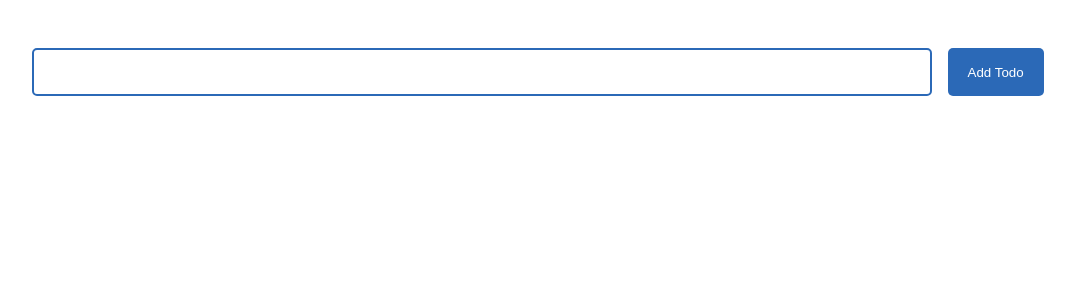
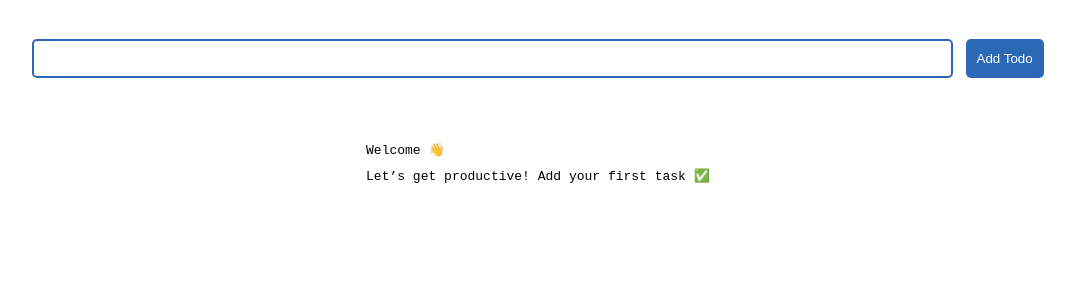
Before and after one commit to vmanidev/react-hooks, a React (Vite) app in the folder react-todo/: page / in a window 1280 px wide. Shown: the top 300 px of the page, without its empty margins (102-1177 px from the left). Built offline with nearby package versions, Linux system fonts and the light colour scheme.

Commit message:
feat: implement welcome ui

```diff
--- a/react-todo/src/App.jsx
+++ b/react-todo/src/App.jsx
@@ -1,16 +1,26 @@
 import React, { useState } from "react";
 import TodoList from "./components/TodoList";
 import AddTodo from "./components/AddTodo";
+import Welcome from "./components/Welcome";
 
 export default function App() {
   const [todos, setTodos] = useState([]); // state that manages todos data
 
+  const renderApp = () => {
+    if (todos.length < 1) {
+      return <Welcome />;
+    } else {
+      return (
+        <ul>
+          <TodoList todos={todos} setTodos={setTodos} />
+        </ul>
+      );
+    }
+  };
   return (
     <div id="main">
       <AddTodo setTodos={setTodos} />
-      <ul>
-        {todos.length > 0 && <TodoList todos={todos} setTodos={setTodos} />}
-      </ul>
+      {renderApp()}
     </div>
   );
 }
--- /dev/null
+++ b/react-todo/src/components/Welcome.jsx
@@ -0,0 +1,11 @@
+import React from "react";
+
+export default function Welcome() {
+  return (
+    <div className="welcome-message">
+      Welcome 👋
+      <br />
+      Let’s get productive! Add your first task ✅
+    </div>
+  );
+}
--- a/react-todo/src/style.css
+++ b/react-todo/src/style.css
@@ -1,6 +1,6 @@
 body {
   box-sizing: border-box;
-  font-family: sans-serif;
+  font-family: monospace;
   font-size: 1em;
 }
 
@@ -94,3 +94,9 @@ input[type="checkbox"] {
   height: 100%;
   padding: 0 0 0 10px;
 }
+
+.welcome-message {
+  margin: 50px auto auto auto;
+  width: fit-content;
+  line-height: 2em;
+}
```
